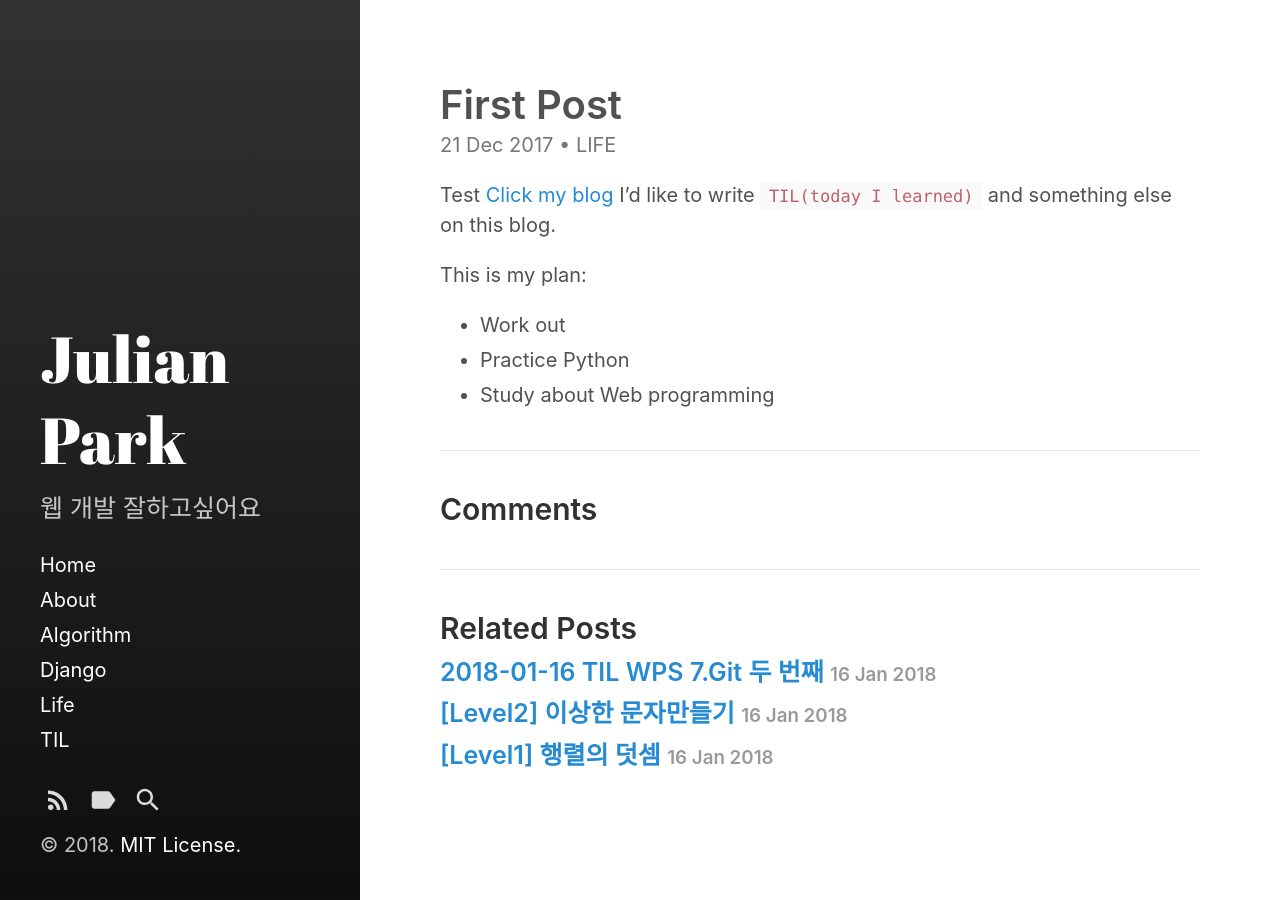
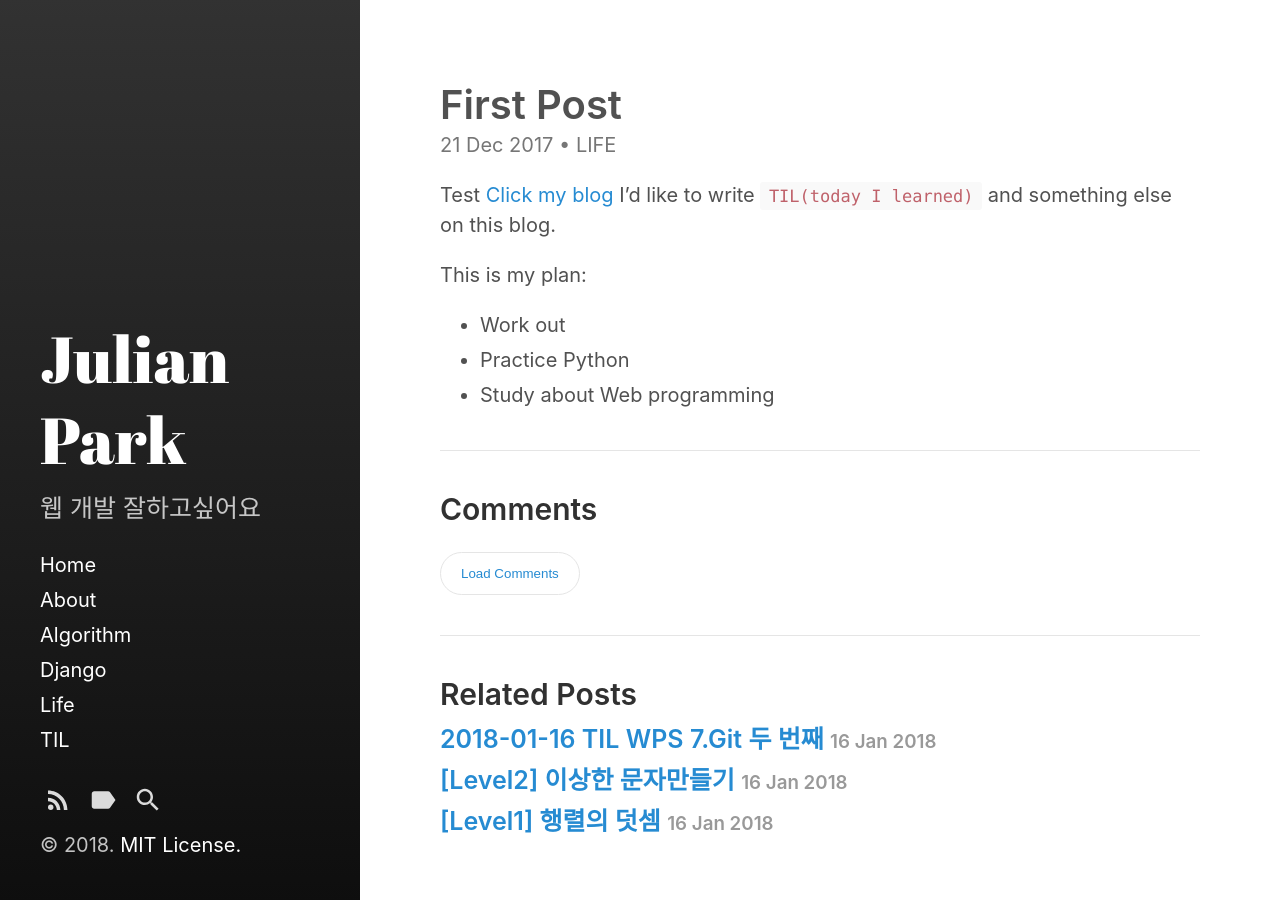
Before and after one commit to Chrisaor/chrisaor.github.com, a Jekyll site: the page built from _posts/LIFE/2017-12-21-first-post.markdown, in a window 1280 px wide. Built offline with Jekyll 4.4.1, drawn with Linux system fonts in a browser that asks for light colours.

Commit message:
comment recover

```diff
--- a/_includes/disqus.html
+++ b/_includes/disqus.html
@@ -1,5 +1,8 @@
 {% if site.disqus.shortname %}
-  <div id="disqus_thread disqus-load loadDisqusComments()">
+  <div id="disqus_thread">
+    <button class="disqus-load" onClick="loadDisqusComments()">
+      Load Comments
+    </button>
   </div>
   <script>
 
```
